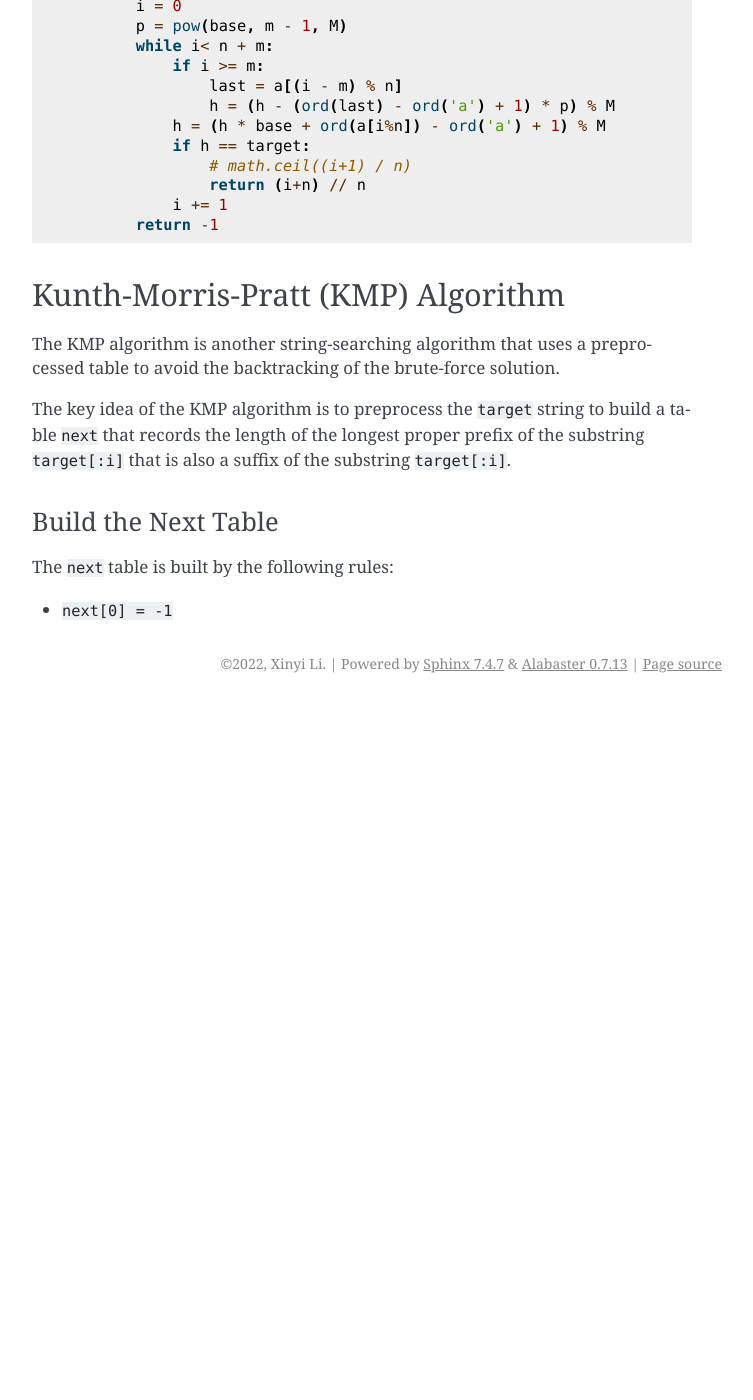
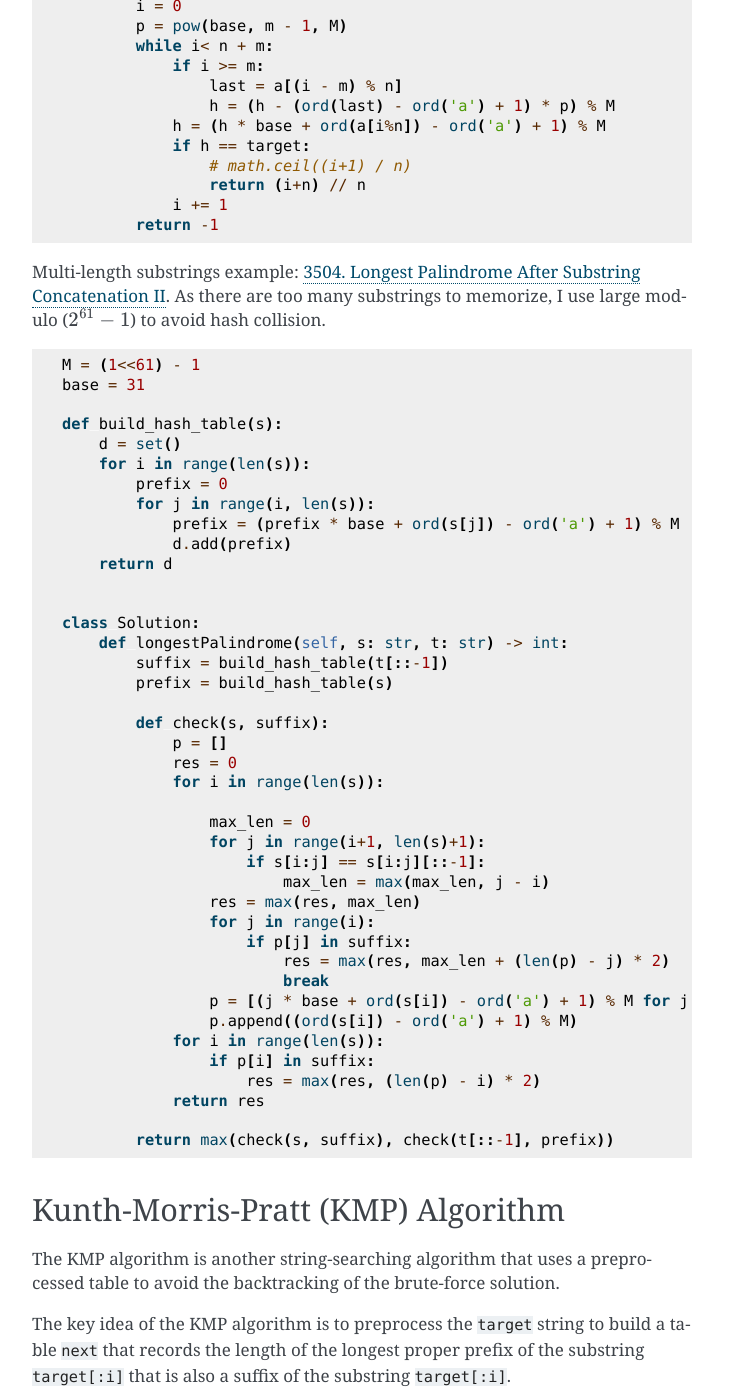
Before and after one commit to li-xin-yi/lctemplates, a Sphinx documentation site: the page built from docs/source/substring.md, in a window 1280 px wide and 1400 px high, scrolled down 2969 px. Shown: the whole window, without its empty margins (388-1141 px from the left). Built offline with Sphinx 7.4.7, drawn with Linux system fonts in a browser that asks for light colours; before the commit the page ends 3672 px from its top, so only the background shows below that.

Commit message:
Update substring.md

````diff
--- a/docs/source/substring.md
+++ b/docs/source/substring.md
@@ -113,6 +113,51 @@ class Solution:
         return -1
 ```
 
+Multi-length substrings example: [3504. Longest Palindrome After Substring Concatenation II](https://leetcode.com/contest/weekly-contest-443/problems/minimum-operations-to-make-elements-within-k-subarrays-equal/). As there are too many substrings to memorize, I use large modulo ($2^{61} - 1$) to avoid hash collision.
+
+```python
+M = (1<<61) - 1
+base = 31
+
+def build_hash_table(s):
+    d = set()
+    for i in range(len(s)):
+        prefix = 0
+        for j in range(i, len(s)):
+            prefix = (prefix * base + ord(s[j]) - ord('a') + 1) % M
+            d.add(prefix)
+    return d
+
+
+class Solution:
+    def longestPalindrome(self, s: str, t: str) -> int:
+        suffix = build_hash_table(t[::-1])
+        prefix = build_hash_table(s)
+
+        def check(s, suffix):
+            p = []
+            res = 0
+            for i in range(len(s)):
+
+                max_len = 0
+                for j in range(i+1, len(s)+1):
+                    if s[i:j] == s[i:j][::-1]:
+                        max_len = max(max_len, j - i)
+                res = max(res, max_len)
+                for j in range(i):
+                    if p[j] in suffix:
+                        res = max(res, max_len + (len(p) - j) * 2)
+                        break
+                p = [(j * base + ord(s[i]) - ord('a') + 1) % M for j in p]
+                p.append((ord(s[i]) - ord('a') + 1) % M)
+            for i in range(len(s)):
+                if p[i] in suffix:
+                    res = max(res, (len(p) - i) * 2)
+            return res
+
+        return max(check(s, suffix), check(t[::-1], prefix))
+```
+
 ## Kunth-Morris-Pratt (KMP) Algorithm
 
 The KMP algorithm is another string-searching algorithm that uses a preprocessed table to avoid the backtracking of the brute-force solution.
````
